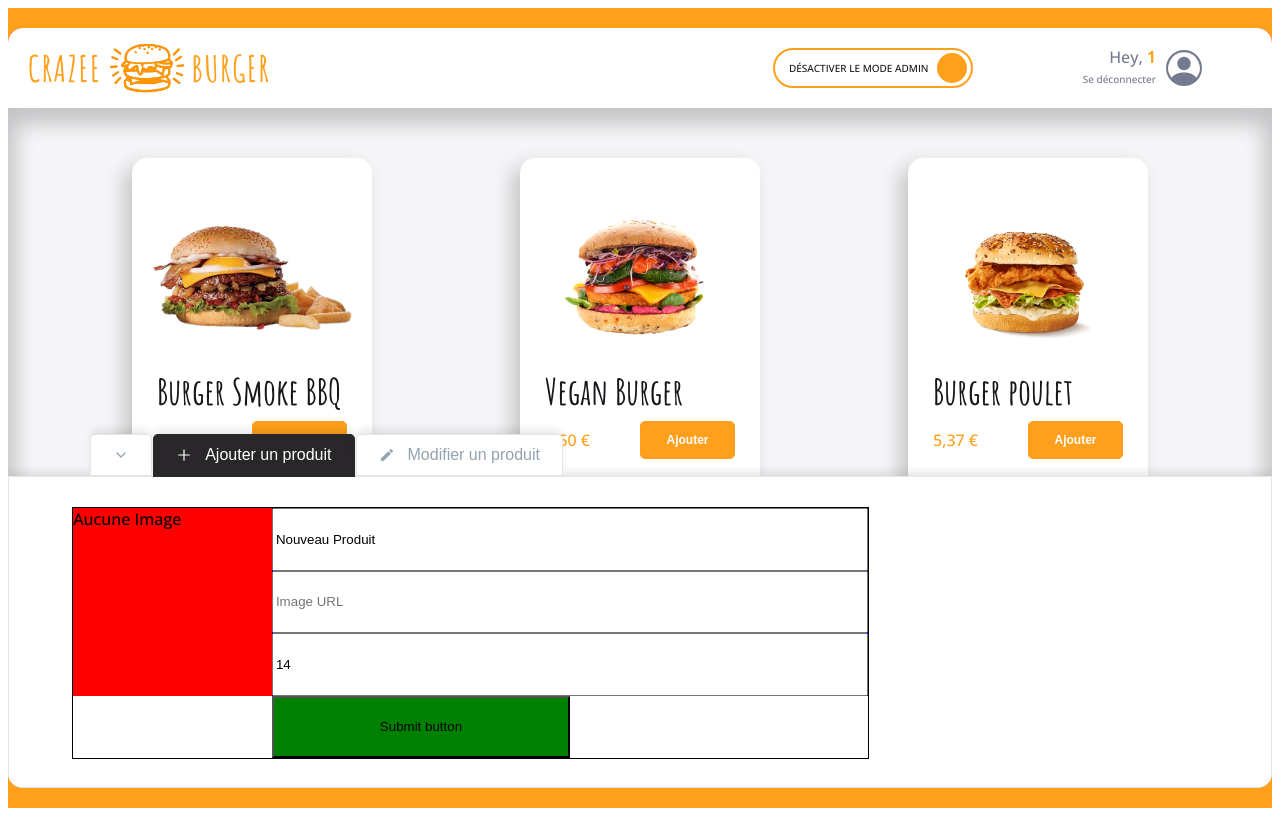
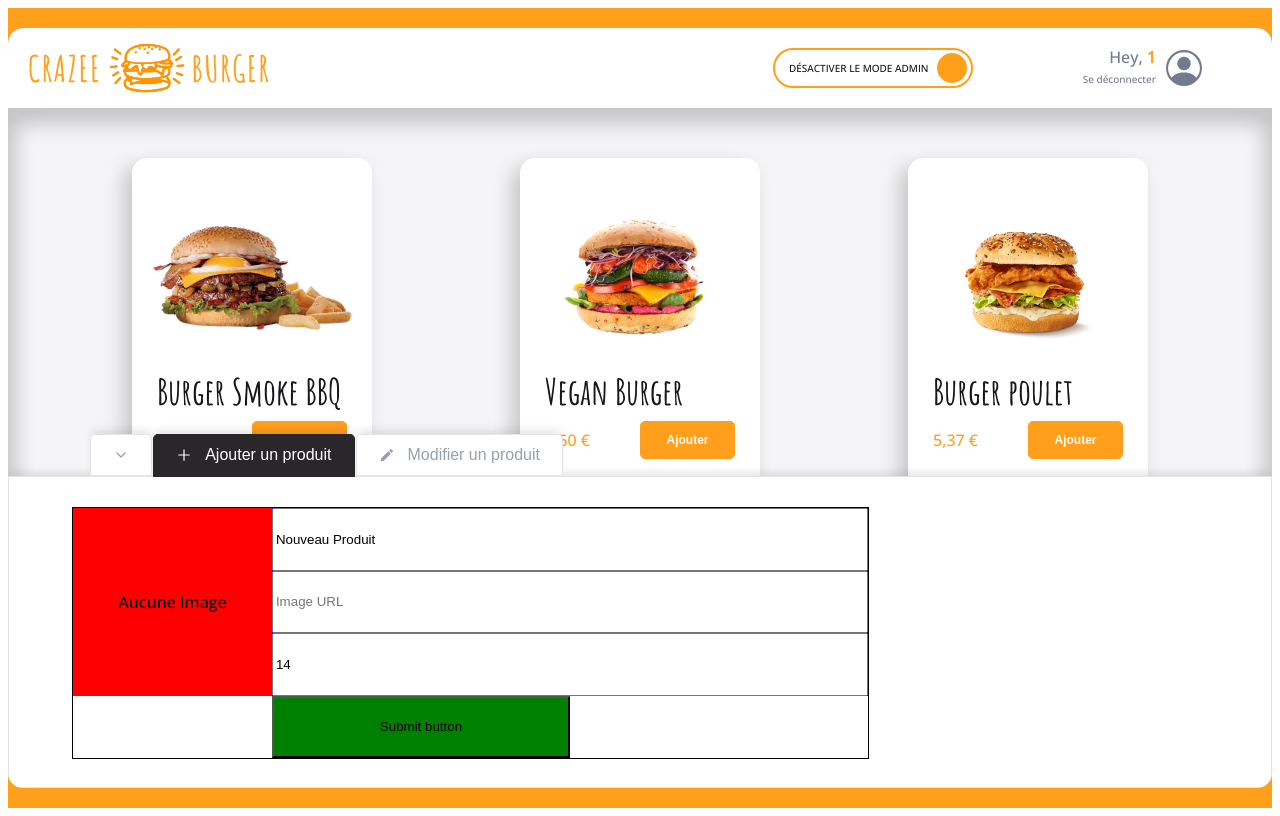
Before and after one commit to kailam-ada/crazee-burger2, a React (Vite) app: page /order/1 in a window 1280 px wide. Built offline with nearby package versions, Linux system fonts and the light colour scheme.

Commit message:
✨ F08: ADMIN > AddForm > Add preview

```diff
--- a/src/components/pages/order/Main/Admin/AdminPanel/AddForm.jsx
+++ b/src/components/pages/order/Main/Admin/AdminPanel/AddForm.jsx
@@ -32,7 +32,13 @@
 
   return (
     <AddFormStyled onSubmit={handleSubmit}>
-      <div className="image-preview">Aucune Image</div>
+      <div className="image-preview">
+        {newProduct.imageSource ? (
+          <img src={newProduct.imageSource} alt={newProduct.title} />
+        ) : (
+          <div>Aucune Image</div>
+        )}
+      </div>
       <div className="input-fields">
         <input
           name="title"
@@ -72,7 +78,18 @@
   .image-preview {
     background: red;
     grid-area: 1/1/4/2;
+    display: flex;
+    justify-content: center;
+    align-items: center;
+
+    img {
+      width: 100%;
+      height: 100%;
+      object-fit: contain;
+      object-position: center;
+    }
   }
+
   .input-fields {
     background: blue;
     grid-area: 1/2/4/3;
```
